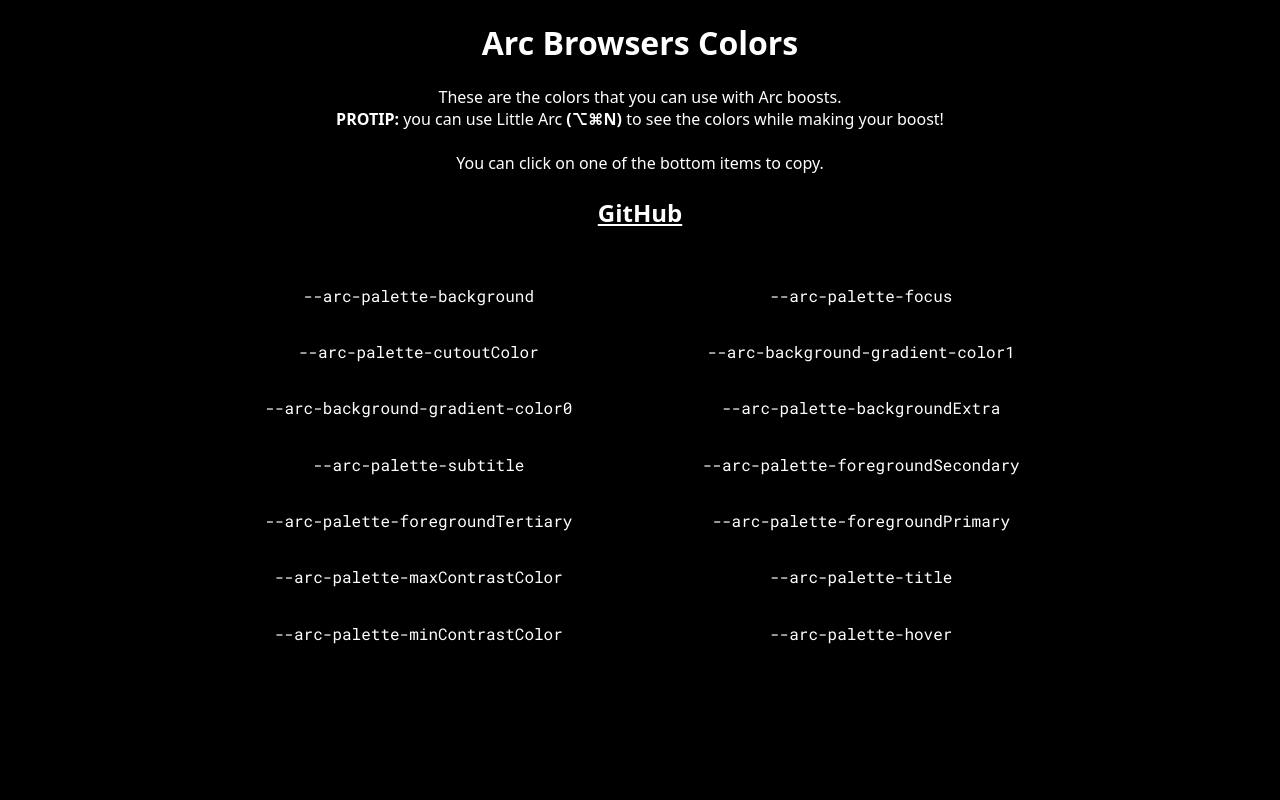
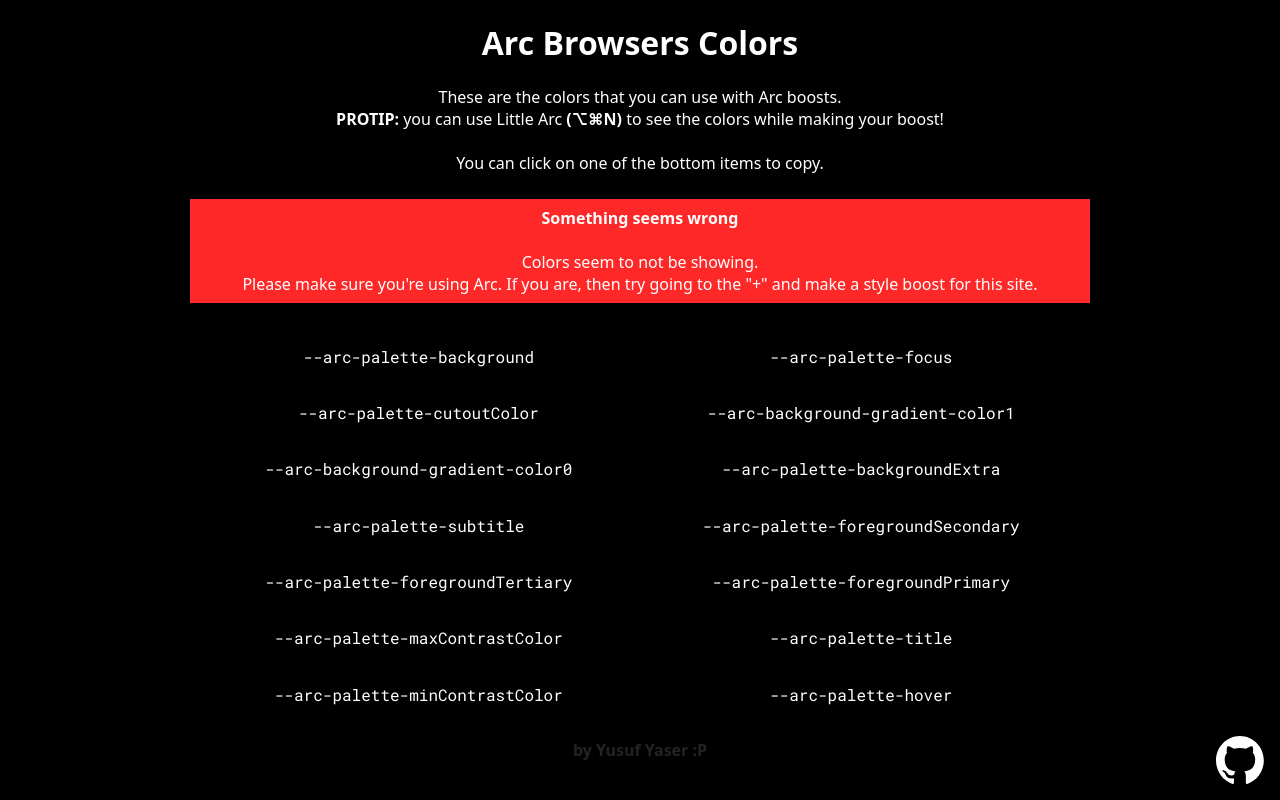
Before and after one commit to YusufYaser/Arc-Colors, a plain HTML site: page index.html in a window 1280 px wide. Drawn offline with Linux system fonts and the light colour scheme; a web font is replaced by a local one.

Commit message:
add gh logo, credits and error when no colors show

```diff
--- a/index.html
+++ b/index.html
@@ -4,14 +4,22 @@
         <meta charset="UTF-8">
         <meta http-equiv="X-UA-Compatible" content="IE=edge">
         <meta name="viewport" content="width=device-width, initial-scale=1.0">
+
         <title>Arc Browser Colors</title>
         <meta name="description" content="This is a simple site to see the colors that you can use while making boosts in Arc">
+        <meta name="keywords" content="arc, arc colors, arc colors viewer, arc browser, arc boosts">
+
         <link rel="stylesheet" href="https://fonts.googleapis.com/css?family=Ginto">
         <link rel="stylesheet" href="https://fonts.googleapis.com/css?family=Roboto+Mono">
         <link rel="stylesheet" href="style.css">
+
         <script src="script.js"></script>
     </head>
     <body>
+        <a href="https://github.com/YusufYaser/Arc-Colors" target="_blank">
+            <img class="gh" src="github.svg"/>
+        </a>
+
         <center>
             <h1>Arc Browsers Colors</h1>
             <p>
@@ -20,11 +28,14 @@
                 <b>PROTIP:</b> you can use Little Arc <b>(⌥⌘N)</b> to see the colors while making your boost!
                 <br/><br/>
                 You can click on one of the bottom items to copy.
-                <br/><br/>
-                <a href="https://github.com/YusufYaser/Arc-Colors">GitHub</a>
-                <br/><br/>
             </p>
+            <div class="alert" id="nocolors">
+                <b>Something seems wrong</b><br/><br/>
+                Colors seem to not be showing.<br/>
+                Please make sure you're using Arc. If you are, then try going to the "+" and make a style boost for this site.
+            </div>
             <div id="content"></div>
+            <p id="bottomtext">by Yusuf Yaser :P</p>
         </center>
     </body>
 </html>
--- a/script.js
+++ b/script.js
@@ -54,6 +54,8 @@
 
 window.onload = function () {
     let content = document.getElementById("content")
+    let nocolors = document.getElementById("nocolors")
+    nocolors.style.display = 'none'
 
     vars.forEach((v) => {
         let div = document.createElement("div")
@@ -67,4 +69,17 @@
 
         content.appendChild(div)
     })
+
+    let test = getComputedStyle(document.documentElement).getPropertyValue(vars[0])
+    if (test == "") {
+        nocolors.style.display = 'block'
+        let interval = null
+        interval = setInterval(() => {
+            let test = getComputedStyle(document.documentElement).getPropertyValue(vars[0])
+            if (test != "") {
+                nocolors.style.display = 'none'
+                clearInterval(interval)
+            }
+        }, 100)
+    }
 }
--- a/style.css
+++ b/style.css
@@ -11,13 +11,38 @@
     font-size: 24px;
 }
 
+.gh {
+    position: fixed;
+    bottom: 0;
+    right: 0;
+    margin: 16px;
+    aspect-ratio: 1;
+    height: 48px;
+    transition-duration: 250ms;
+}
+
+.gh:hover {
+    opacity: .5;
+}
+
+.alert {
+    background-color: rgb(255, 40, 40);
+    width: 70%;
+    margin: 25px;
+    padding: 8px;
+}
+
+#bottomtext {
+    color: rgb(35, 35, 35);
+    font-weight: bold;
+}
+
 #content {
     display: flex;
     flex-wrap: wrap;
     flex-direction: row;
 
     width: 70%;
-    margin-bottom: 100px;
 }
 
 .item {
```
Also changed, not shown: github.svg (added).
